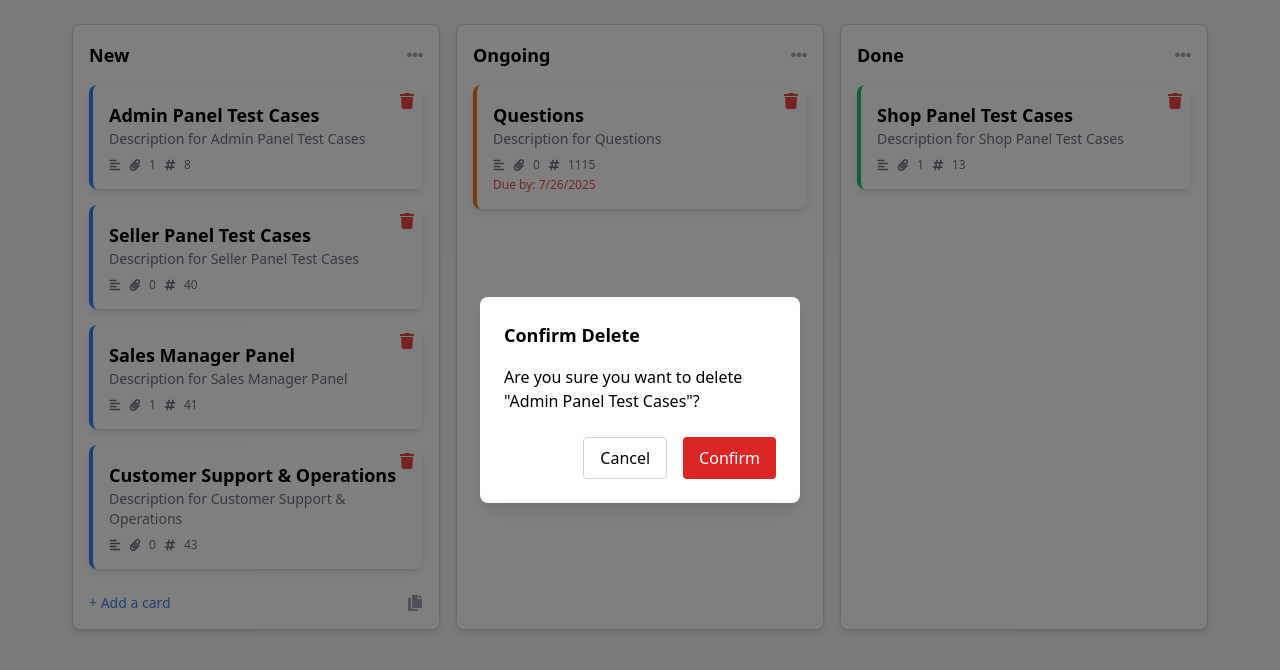
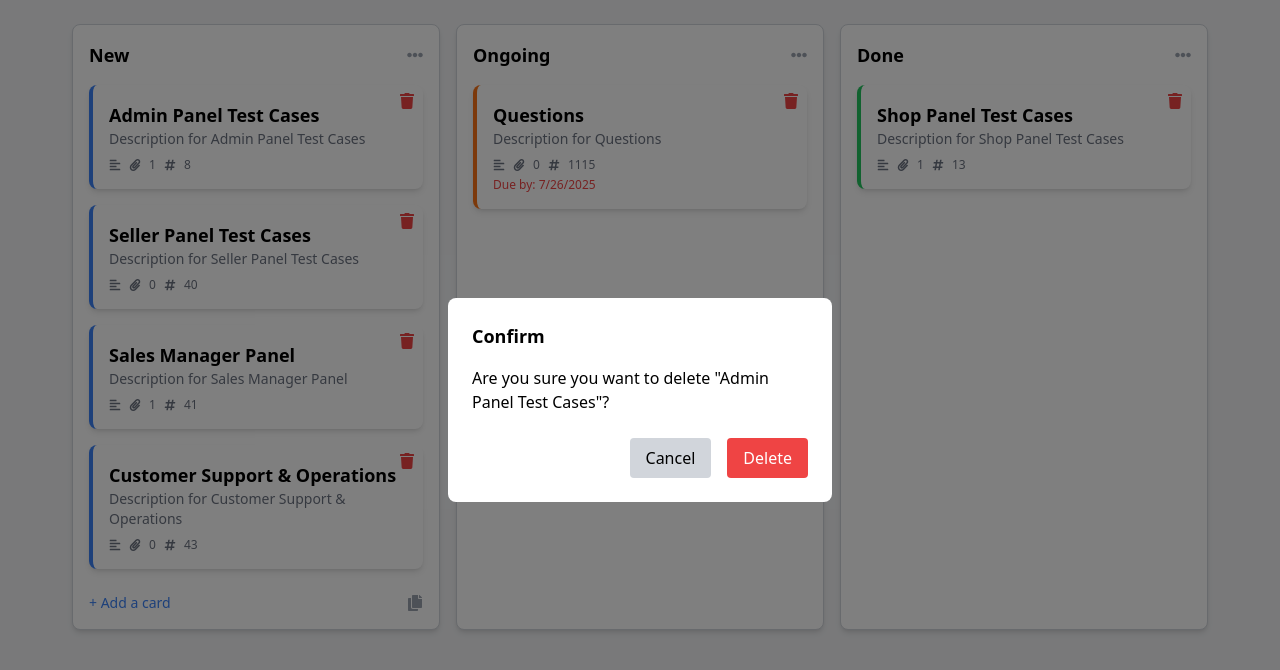
Before and after one commit to HussainShafayet/todo, a React (Create React App) app: page / in a window 1280 px wide. Both pictures are taken after a click on the button 407 px from the left and 101 px from the top of the page. Shown: the top 670 px of the page. Built offline with nearby package versions, Linux system fonts and the light colour scheme.

Commit message:
confirm modal animation added and esc added to close modal

```diff
--- a/src/components/ConfirmModal.js
+++ b/src/components/ConfirmModal.js
@@ -1,45 +1,61 @@
-import React from 'react';
+import React, { useEffect } from 'react';
+import { motion, AnimatePresence } from 'framer-motion';
 
-const ConfirmModal = ({ isOpen, title, message, onConfirm, onCancel }) => {
+const ConfirmModal = ({ isOpen, onConfirm, onCancel, message }) => {
+  useEffect(() => {
+    const handleEsc = (e) => {
+      if (e.key === 'Escape') {
+        onCancel();
+      }
+    };
+    if (isOpen) {
+      document.addEventListener('keydown', handleEsc);
+    }
+    return () => document.removeEventListener('keydown', handleEsc);
+  }, [isOpen, onCancel]);
+
   if (!isOpen) return null;
 
-    // Close modal if user clicks on overlay
-    const handleOverlayClick = () => {
-        onCancel();
-    };
-
-    // Prevent overlay click from closing modal when clicking inside modal content
-    const handleContentClick = (e) => {
-        e.stopPropagation();
-    };
-
   return (
-    <div
-      className="fixed inset-0 bg-black bg-opacity-50 flex items-center justify-center z-50"
+    <AnimatePresence>
+      <motion.div
+        key="backdrop"
+        className="fixed inset-0 bg-black bg-opacity-50 flex justify-center items-center z-50"
+        initial={{ opacity: 0 }}
+        animate={{ opacity: 1 }}
+        exit={{ opacity: 0 }}
+        onClick={onCancel} // clicking backdrop closes modal
+      >
+        <motion.div
+          className="bg-white rounded-lg p-6 max-w-sm w-full"
+          initial={{ scale: 0.9, opacity: 0 }}
+          animate={{ scale: 1, opacity: 1 }}
+          exit={{ scale: 0.9, opacity: 0 }}
+          onClick={(e) => e.stopPropagation()} // prevent closing when clicking modal itself
           role="dialog"
           aria-modal="true"
           aria-labelledby="confirm-dialog-title"
-      onClick={handleOverlayClick}
+          aria-describedby="confirm-dialog-description"
         >
-      <div className="bg-white rounded-lg p-6 w-80 shadow-lg">
-        <h2 id="confirm-dialog-title" className="text-lg font-semibold mb-4">{title}</h2>
-        <p className="mb-6">{message}</p>
+          <h2 id="confirm-dialog-title" className="text-lg font-bold mb-4">Confirm</h2>
+          <p id="confirm-dialog-description" className="mb-6">{message}</p>
           <div className="flex justify-end gap-4">
             <button
               onClick={onCancel}
-            className="px-4 py-2 rounded border border-gray-300 hover:bg-gray-100"
+              className="px-4 py-2 rounded bg-gray-300 hover:bg-gray-400"
             >
               Cancel
             </button>
             <button
               onClick={onConfirm}
-            className="px-4 py-2 rounded bg-red-600 text-white hover:bg-red-700"
+              className="px-4 py-2 rounded bg-red-500 text-white hover:bg-red-600"
             >
-            Confirm
+              Delete
             </button>
           </div>
-      </div>
-    </div>
+        </motion.div>
+      </motion.div>
+    </AnimatePresence>
   );
 };
 
```
Lines whose indentation alone changed are shown as unchanged.
